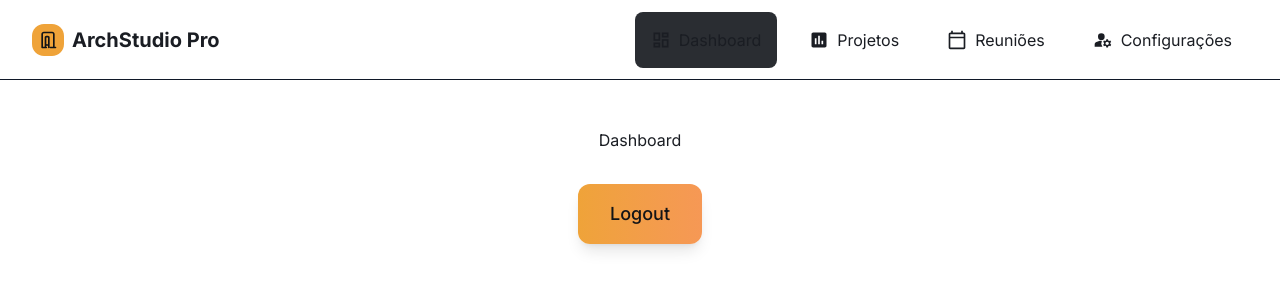
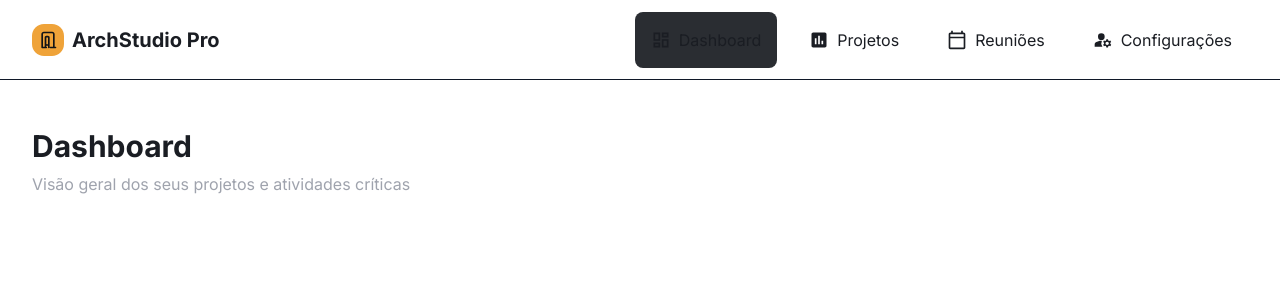
Before and after one commit to MH-Tech-Project/front-archstudio-web, a React (Vite) app: page /dashboard in a window 1280 px wide. Shown: the top 300 px of the page. Built offline with nearby package versions, Linux system fonts and the light colour scheme.

Commit message:
feat: Header Page component

```diff
--- /dev/null
+++ b/src/components/HeaderPage/index.tsx
@@ -0,0 +1,14 @@
+interface HeaderPageProps {
+    title: string;
+    description: string;
+}
+
+export function HeaderPage({ title, description }: HeaderPageProps){
+
+    return(
+        <div className="mb-8">
+            <h1 className="text-xl md:text-3xl font-bold text-foreground mb-2">{title}</h1>
+            <p className="text-[#9FA3AD]">{description}</p>
+        </div>
+    )
+}
--- a/src/pages/Dashboard/index.tsx
+++ b/src/pages/Dashboard/index.tsx
@@ -1,23 +1,11 @@
-import Button from "../../components/Button";
-import { useAuth } from "../../hooks/useAuth";
-import { useTypedNavigate } from "../../hooks/useTypedNavigation";
-import { routes } from "../../routes";
+import { HeaderPage } from "../../components/HeaderPage";
 
 export default function Dashboard() {
-    const { logout } = useAuth();
-    const { navigateTo } = useTypedNavigate()
 
-    const handleLogout = () => {
-        logout();
-        navigateTo(routes.home);
-    }
 
     return(
-        <div className="flex-1 flex flex-col justify-center items-center w-full gap-8">
-            <p>Dashboard</p>
-            <Button variant="primary" size="lg" onClick={() => handleLogout()}>
-                <p>Logout</p>
-            </Button>
-        </div>
+        <main className="flex flex-col gap-8">
+            <HeaderPage title="Dashboard" description="Visão geral dos seus projetos e atividades críticas"/>
+        </main>
     )
 }
```
